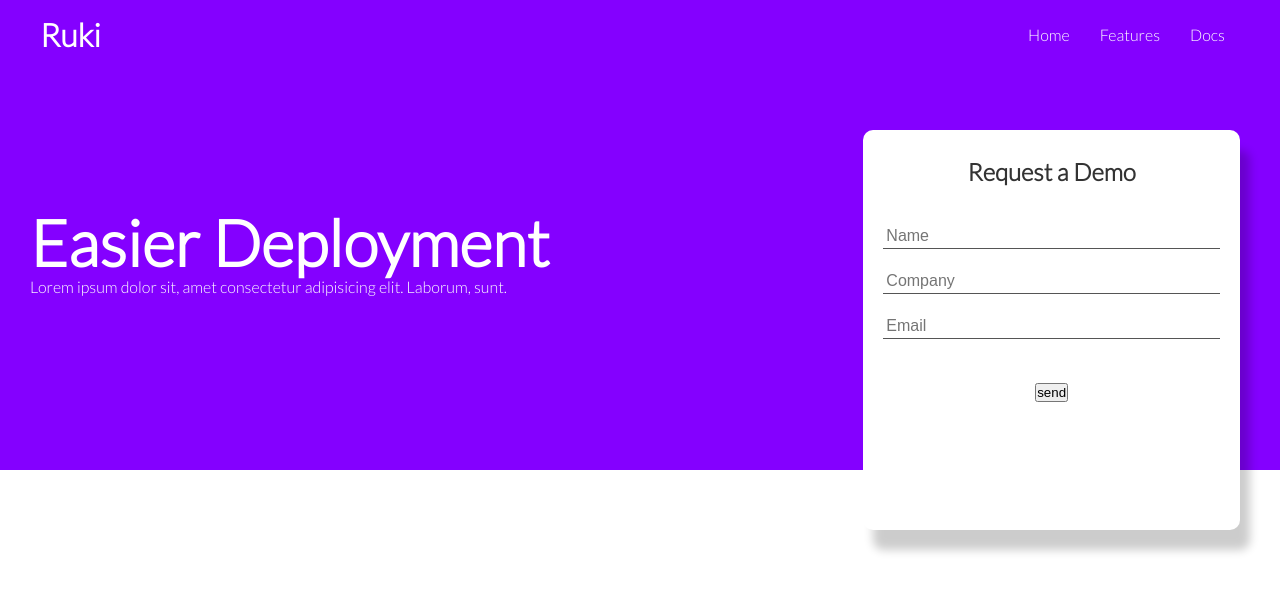
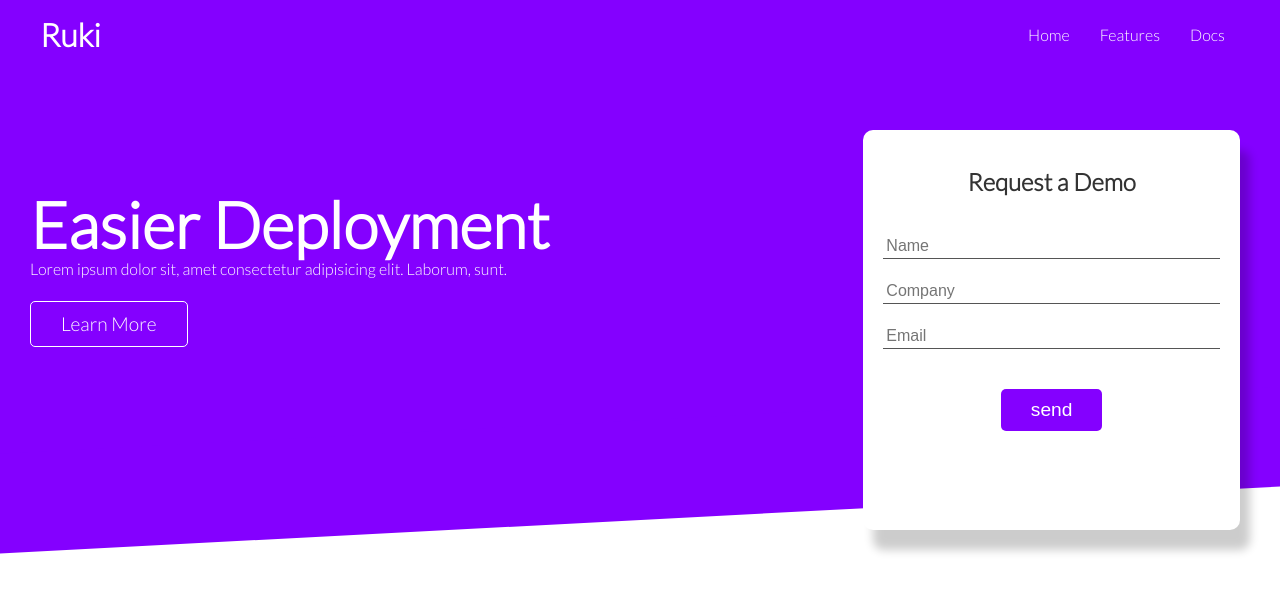
Before and after one commit to MohamedTalaat97/Ruki, a plain HTML site: page index.html in a window 1280 px wide. Drawn offline with Linux system fonts and the light colour scheme.

Commit message:
hero done

```diff
--- a/index.html
+++ b/index.html
@@ -5,13 +5,12 @@
     <meta charset="UTF-8">
     <meta name="viewport" content="width=device-width, initial-scale=1.0">
     <link rel="stylesheet" href="style.css">
-    <link rel="stylesheet" href="https://cdnjs.cloudflare.com/ajax/libs/font-awesome/5.15.2/css/all.min.css"
-        integrity="sha512-HK5fgLBL+xu6dm/Ii3z4xhlSUyZgTT9tuc/hSrtw6uzJOvgRr2a9jyxxT1ely+B+xFAmJKVSTbpM/CuL7qxO8w=="
-        crossorigin="anonymous" />
+    <link rel="stylesheet" href="https://cdnjs.cloudflare.com/ajax/libs/font-awesome/5.15.2/css/all.min.css" integrity="sha512-HK5fgLBL+xu6dm/Ii3z4xhlSUyZgTT9tuc/hSrtw6uzJOvgRr2a9jyxxT1ely+B+xFAmJKVSTbpM/CuL7qxO8w==" crossorigin="anonymous" />
     <title>Ruki</title>
 </head>
 
 <body>
+
     <!-- navbar -->
     <div class="navbar">
         <div class="navbar-container flex">
@@ -34,7 +33,7 @@
             <div class="showcase-text">
                 <h1>Easier Deployment</h1>
                 <p>Lorem ipsum dolor sit, amet consectetur adipisicing elit. Laborum, sunt.</p>
-                <a href="features.html" class="btn btn-outline"></a>
+                <a href="features.html" class="btn btn-outline"> Learn More</a>
             </div>
 
             <div class="showcase-form card">
@@ -53,6 +52,12 @@
 
         </div>
     </section>
+    <!-- stats -->
+    <section class="stats">
+
+
+
+    </section>
 
 </body>
 
--- a/style.css
+++ b/style.css
@@ -1,6 +1,7 @@
 @import url('https://fonts.googleapis.com/css2?family=Lato:wght@300&display=swap');
 
 /* base */
+
 :root {
     --primary: #8400ff;
 }
@@ -17,7 +18,6 @@ body {
     line-height: 1.5rem;
 }
 
-
 ul {
     list-style-type: none;
 }
@@ -30,17 +30,17 @@ a {
 h1,
 h2 {
     font-weight: bolder;
-    margin: 10px 0;
+    margin: 20px 0;
 }
 
 p {
-    margin: 10px 0;
+    margin: 20px 0;
 }
 
 img {
-
     width: 100%
 }
+
 
 /* utility */
 
@@ -50,27 +50,61 @@ img {
     align-items: center;
     height: 100%;
 }
-.grid{
 
+.grid {
     display: grid;
-    grid-template-columns: repeat(2,1fr);
+    grid-template-columns: repeat(2, 1fr);
     gap: 20px;
     justify-content: center;
     align-items: center;
     height: 100%;
 }
+
 .card {
     text-align: center;
     color: #333;
     background-color: white;
     border-radius: 10px;
-    box-shadow: 10px 20px 10px rgba(0,0,0,0.2);
+    box-shadow: 10px 20px 10px rgba(0, 0, 0, 0.2);
     padding: 20px;
     margin: 10px;
     z-index: 4;
 }
 
+.btn {
+    display: inline-block;
+    padding: 10px 30px;
+    cursor: pointer;
+    background-color: var(--primary);
+    color: white;
+    border: none;
+    border-radius: 5px;
+    font-size: 1.2rem;
+}
+
+.btn-outline {
+    background-color: transparent;
+    border: 1px solid white;
+    color: white;
+}
+
+.btn-outline:hover {
+    background-color: white;
+    border: 1px solid #333;
+    color: #333333;
+    transform: scale(0.95);
+}
+
+.btn:hover {
+    background-color: white;
+    border: 1px solid #333;
+    color: #333333;
+    transform: scale(0.95);
+}
+
+
 /* nav */
+
 .navbar {
     background-color: var(--primary);
     padding: 10px;
@@ -79,7 +113,7 @@ img {
 }
 
 .navbar-container {
-    overflow: auto;
+    overflow: hidden;
     max-width: 1300px;
     margin: 0 auto;
     padding: 0 30px;
@@ -94,67 +128,80 @@ img {
 }
 
 .navbar .navbar-container ul a {
-
     padding: 5px;
     color: white;
     margin: 0 10px;
 }
 
 .navbar .navbar-container ul a:hover {
-
     border-bottom: 2px white solid;
 }
 
+
 /* showcase */
+
 .showcase {
     height: 400px;
     background-color: var(--primary);
     color: white;
     position: relative;
+}
 
-}
-.showcase .grid{
+.showcase .grid {
     grid-template-columns: 2fr 1fr;
     gap: 30px;
     overflow: visible;
 }
-.showcase h1{
 
+.showcase h1 {
     font-size: 4rem;
 }
+
 .showcase p {
+    margin: 20px 0;
+}
 
-    margin: 20px 0 ;
-}
-.showcase-container{
-
+.showcase-container {
     max-width: 1300px;
     margin: 0 auto;
     padding: 0 30px;
+}
 
-}
 .showcase-form {
-
     position: relative;
     height: 100%;
     top: 60px;
     justify-content: flex-end;
+}
 
-}
 .showcase-form .form-control {
     margin: 30px 0;
 }
-.showcase-form input[type = 'text'] ,
+
+.showcase-form input[type='text'],
 .showcase-form input[type='email'] {
-
     border: 0;
     border-bottom: 1px solid rgb(85, 85, 85);
-    margin: 10px 0 ;
+    margin: 10px 0;
     width: 100%;
     padding: 3px;
     font-size: 1rem;
 }
+
 .showcase-form input:focus {
     outline: none;
+}
 
+.showcase::after {
+    content: "";
+    height: 100px;
+    background-color: var(--primary);
+    left: 0;
+    right: 0;
+    position: absolute;
+    bottom: -50px;
+    transform: skewY(-3deg);
+    -webkit-transform: skewY(-3deg);
+    -moz-transform: skewY(-3deg);
+    -ms-transform: skewY(-3deg);
 }
```
